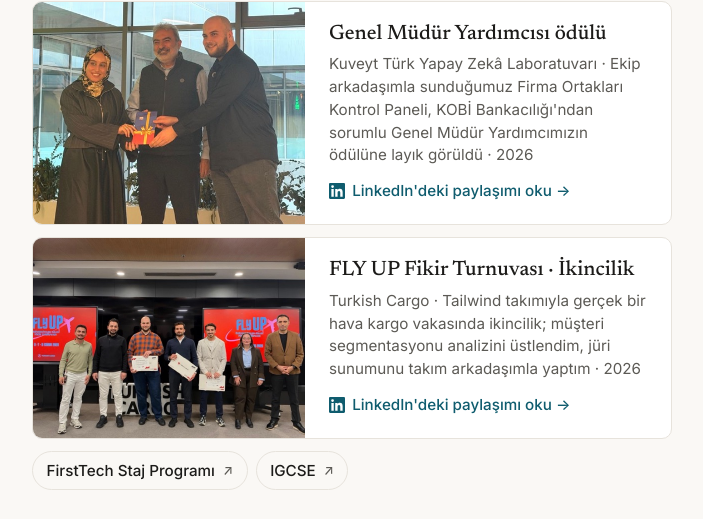
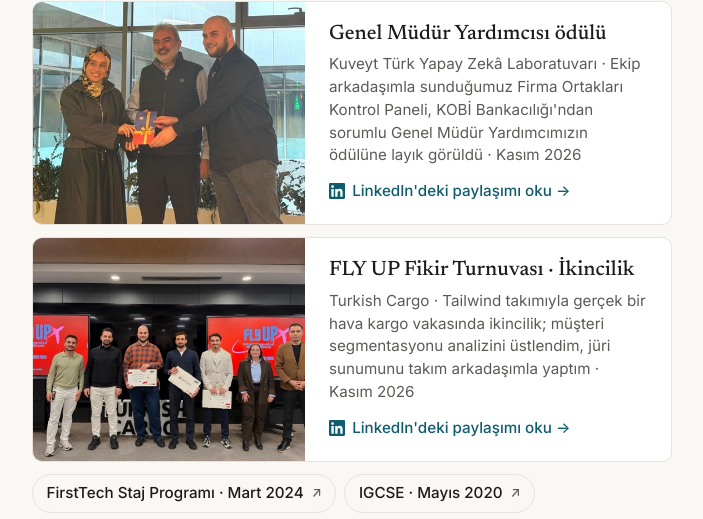
Before and after one commit to yskirca1/yskirca1.github.io, a plain HTML site: page index.html in a window 1280 px wide. Shown: the part 3293-3812 px from the top of the page, without its empty margins (288-991 px from the left). Drawn offline with Linux system fonts and the light colour scheme.

Commit message:
Ödül ve sertifika tarihlerine ay eklendi
Co-Authored-By: Claude Opus 5.5 <noreply@anthropic.com>

```diff
--- a/index.html
+++ b/index.html
@@ -793,31 +793,31 @@ const OZGECMIS = [
   { grup: { tr: "Ödüller ve sertifikalar", en: "Awards and certificates" }, ogeler: [
     // Her ödül fotoğraflı kart olarak yazılır. foto: görsel (3:2); foto600: telefon için küçük sürüm (isteğe bağlı); afis: yazılı görsel, kırpılmadan gösterilir
     { ad: { tr: "QBR · En İyi Sunum Ödülü", en: "QBR · Best Presentation Award" },
-      alt: { tr: "Kuveyt Türk · Firma Ortakları Yönetimi ekibiyle, Genel Müdür Yardımcıları ve üst yönetime yapılan çeyrek dönem sunumlarında birincilik · 2026",
-             en: "Kuveyt Türk · First place with the Business Partners Management team at the quarterly business reviews presented to senior management · 2026" },
+      alt: { tr: "Kuveyt Türk · Firma Ortakları Yönetimi ekibiyle, Genel Müdür Yardımcıları ve üst yönetime yapılan çeyrek dönem sunumlarında birincilik · Kasım 2026",
+             en: "Kuveyt Türk · First place with the Business Partners Management team at the quarterly business reviews presented to senior management · November 2026" },
       foto: "img/sunum-odulu.webp", foto600: "img/sunum-odulu-600.webp",
       fotoAlt: { tr: "Firma Ortakları Yönetimi ekibi, En İyi Sunum ödülüyle", en: "The Business Partners Management team with the Best Presentation award" },
       bolum: "honors", linkedin: "https://lnkd.in/p/dCdUtEEC" },
     { ad: { tr: "International Finance Awards 2026", en: "International Finance Awards 2026" },
-      alt: { tr: "Kuveyt Türk · Elit Patron programı “Most Innovative Customer Loyalty Program” ödülünü aldı; programın kampanya ve segment yönetimi süreçlerinde ekibin bir parçasıydım · 2026",
-             en: "Kuveyt Türk · The Elit Patron programme won “Most Innovative Customer Loyalty Program”; I was part of the team running its campaign and segment management · 2026" },
+      alt: { tr: "Kuveyt Türk · Elit Patron programı “Most Innovative Customer Loyalty Program” ödülünü aldı; programın kampanya ve segment yönetimi süreçlerinde ekibin bir parçasıydım · Ekim 2026",
+             en: "Kuveyt Türk · The Elit Patron programme won “Most Innovative Customer Loyalty Program”; I was part of the team running its campaign and segment management · October 2026" },
       foto: "img/elit-patron-odulu.jpg", afis: true,
       fotoAlt: { tr: "Elit Patron programının International Finance Awards 2026 ödül duyurusu", en: "Announcement of the Elit Patron programme's International Finance Awards 2026 win" },
       bolum: "honors", linkedin: "" },
     { ad: { tr: "Genel Müdür Yardımcısı ödülü", en: "Deputy General Manager's award" },
-      alt: { tr: "Kuveyt Türk Yapay Zekâ Laboratuvarı · Ekip arkadaşımla sunduğumuz Firma Ortakları Kontrol Paneli, KOBİ Bankacılığı'ndan sorumlu Genel Müdür Yardımcımızın ödülüne layık görüldü · 2026",
-             en: "Kuveyt Türk AI Lab · The Business Partners dashboard I presented with a teammate received an award from the Deputy General Manager responsible for SME Banking · 2026" },
+      alt: { tr: "Kuveyt Türk Yapay Zekâ Laboratuvarı · Ekip arkadaşımla sunduğumuz Firma Ortakları Kontrol Paneli, KOBİ Bankacılığı'ndan sorumlu Genel Müdür Yardımcımızın ödülüne layık görüldü · Kasım 2026",
+             en: "Kuveyt Türk AI Lab · The Business Partners dashboard I presented with a teammate received an award from the Deputy General Manager responsible for SME Banking · November 2026" },
       foto: "img/gmy-odulu.jpg", foto600: "img/gmy-odulu-600.jpg",
       fotoAlt: { tr: "Yapay Zekâ Laboratuvarı sunumunun ardından ödül anı", en: "Receiving the award after the AI Lab presentation" },
       bolum: "experience", linkedin: "https://lnkd.in/p/dcwsh8qe" },
     { ad: { tr: "FLY UP Fikir Turnuvası · İkincilik", en: "FLY UP Idea Tournament · 2nd place" },
-      alt: { tr: "Turkish Cargo · Tailwind takımıyla gerçek bir hava kargo vakasında ikincilik; müşteri segmentasyonu analizini üstlendim, jüri sunumunu takım arkadaşımla yaptım · 2026",
-             en: "Turkish Cargo · Second place with team Tailwind on a real air cargo case; I led the customer segmentation analysis and co-presented to the jury · 2026" },
+      alt: { tr: "Turkish Cargo · Tailwind takımıyla gerçek bir hava kargo vakasında ikincilik; müşteri segmentasyonu analizini üstlendim, jüri sunumunu takım arkadaşımla yaptım · Kasım 2026",
+             en: "Turkish Cargo · Second place with team Tailwind on a real air cargo case; I led the customer segmentation analysis and co-presented to the jury · November 2026" },
       foto: "img/flyup-sertifika.jpg", foto600: "img/flyup-sertifika-600.jpg",
       fotoAlt: { tr: "FLY UP Üniversiteler Arası Fikir Turnuvası'nda Turkish Cargo ekibiyle katılım sertifikalarıyla", en: "With the Turkish Cargo team and participation certificates at the FLY UP Inter-University Idea Tournament" },
       bolum: "honors", linkedin: "https://lnkd.in/p/dVews4mm" },
-    { ad: { tr: "FirstTech Staj Programı", en: "FirstTech Internship Programme" }, bolum: "certifications", linkedin: "" },
-    { ad: { tr: "IGCSE", en: "IGCSE" }, bolum: "certifications", linkedin: "" }
+    { ad: { tr: "FirstTech Staj Programı · Mart 2024", en: "FirstTech Internship Programme · March 2024" }, bolum: "certifications", linkedin: "" },
+    { ad: { tr: "IGCSE · Mayıs 2020", en: "IGCSE · May 2020" }, bolum: "certifications", linkedin: "" }
   ]},
   { grup: { tr: "Eğitim", en: "Education" }, ogeler: [
     { ad: { tr: "İstanbul Teknik Üniversitesi", en: "Istanbul Technical University" }, logo: "img/logo-itu.webp?v=4", bolum: "education", linkedin: "" },
```
